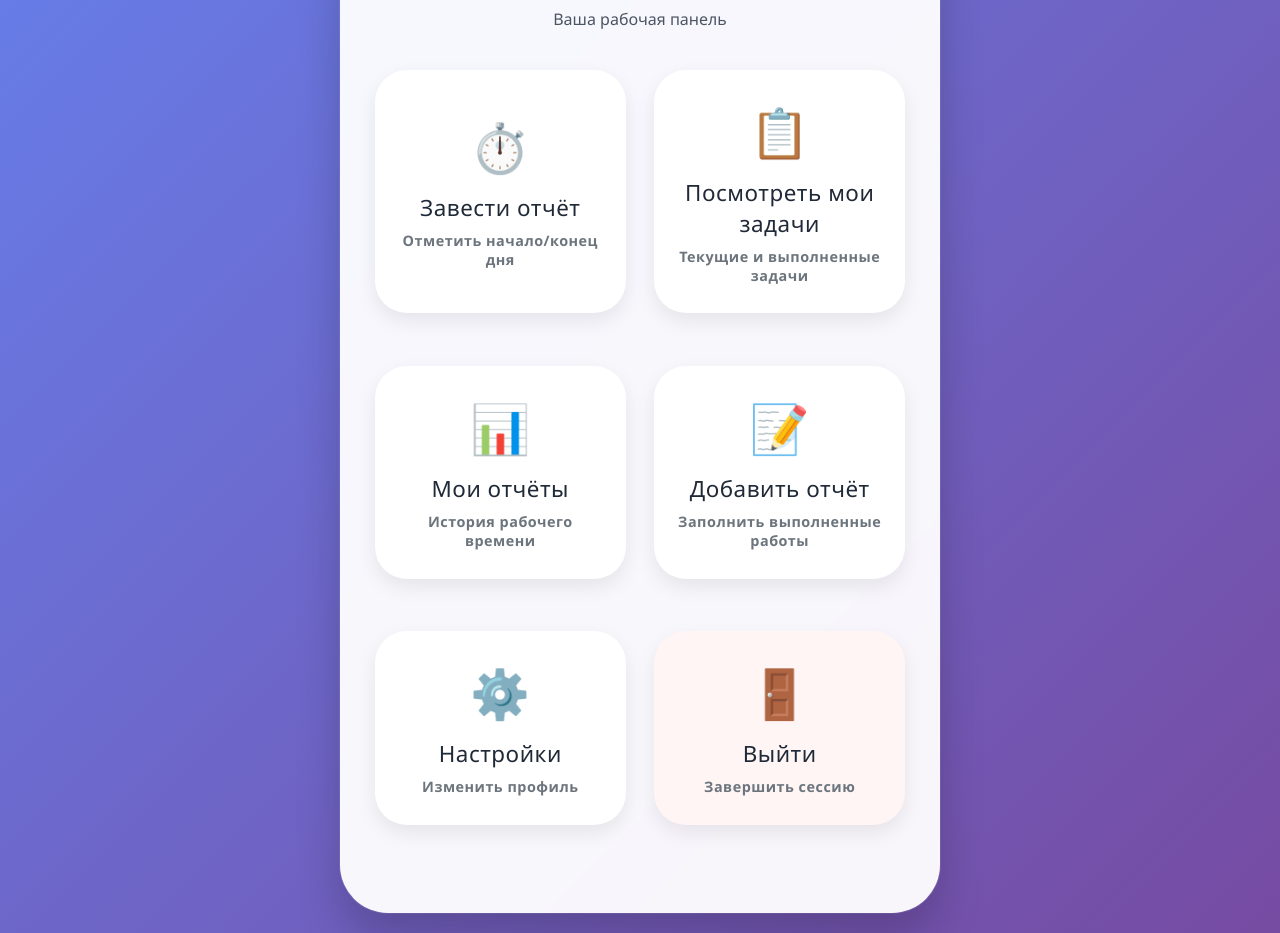
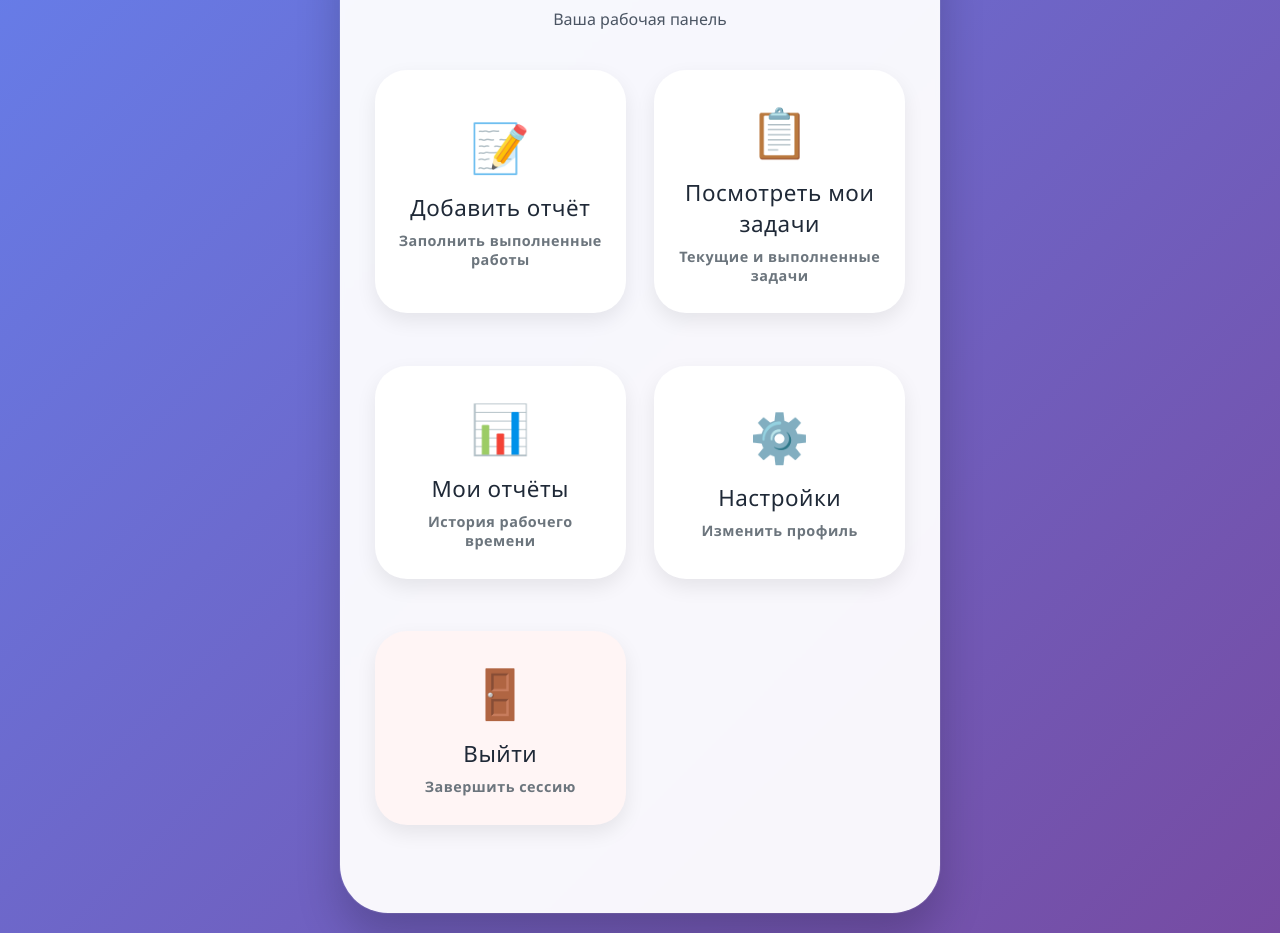
Before and after one commit to jansavitskiy/WunderWorkers, a Flask app: template templates/workers.html in a window 1280 px wide. Shown: the part 108-1041 px from the top of the page. Run offline with Flask 3, Linux system fonts and the light colour scheme; the template is opened without the code that fills it, so the values that code supplies are empty.

Commit message:
Update workers.html

```diff
--- a/templates/workers.html
+++ b/templates/workers.html
@@ -12,10 +12,10 @@
     <p class="subtitle">Ваша рабочая панель</p>
 
     <div class="button-grid">
-        <button class="feature-btn" data-url="{{ url_for('time_report') }}">
-            <span class="btn-icon">⏱️</span>
-            <h3>Завести отчёт</h3>
-            <p>Отметить начало/конец дня</p>
+        <button class="feature-btn" data-url="{{ url_for('add_report') }}">
+            <span class="btn-icon">📝</span>
+            <h3>Добавить отчёт</h3>
+            <p>Заполнить выполненные работы</p>
         </button>
 
         <button class="feature-btn" data-url="{{ url_for('my_tasks') }}">
@@ -28,12 +28,6 @@
             <span class="btn-icon">📊</span>
             <h3>Мои отчёты</h3>
             <p>История рабочего времени</p>
-        </button>
-
-        <button class="feature-btn" data-url="{{ url_for('add_report') }}">
-            <span class="btn-icon">📝</span>
-            <h3>Добавить отчёт</h3>
-            <p>Заполнить выполненные работы</p>
         </button>
 
         <button class="feature-btn" data-url="{{ url_for('settings') }}">
```
